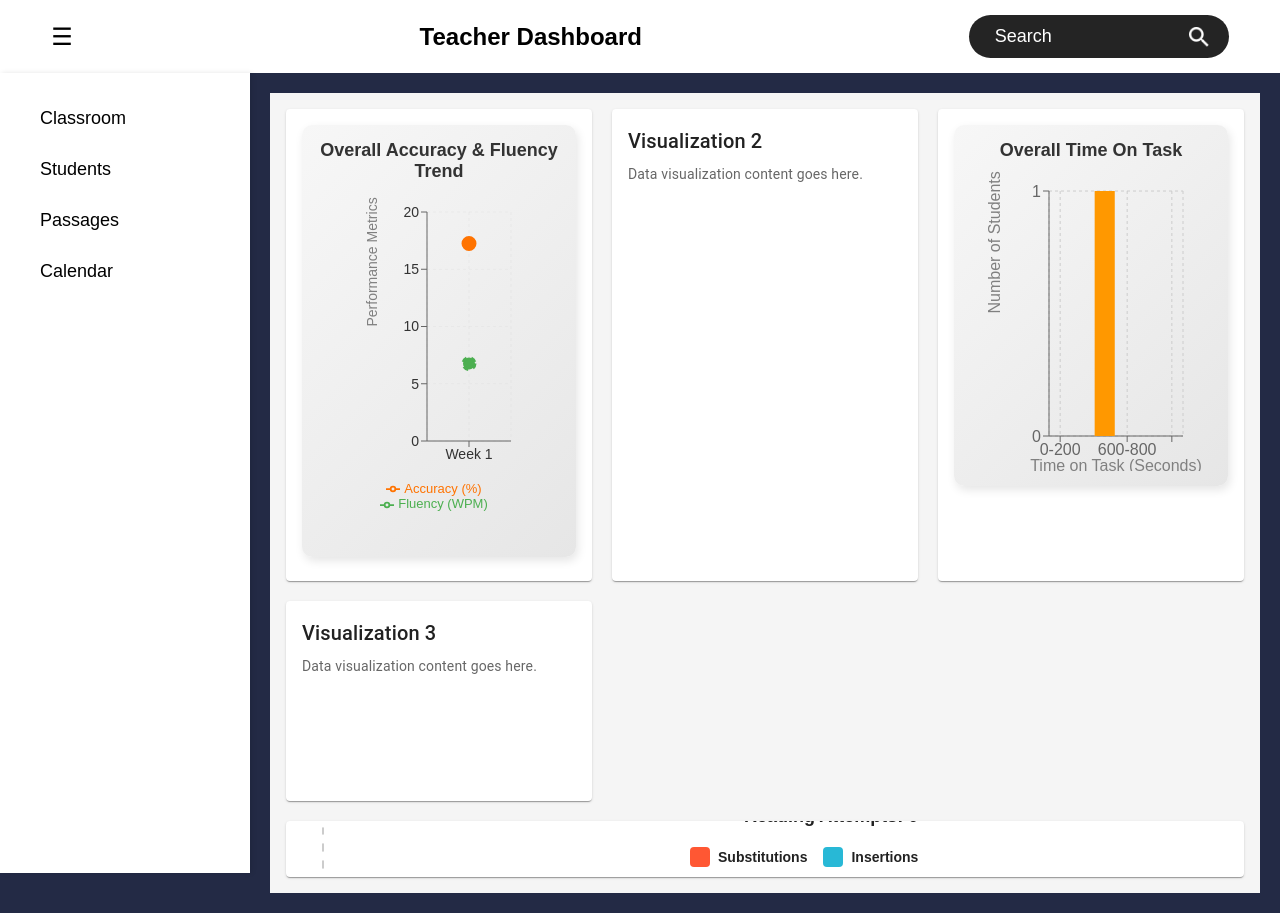
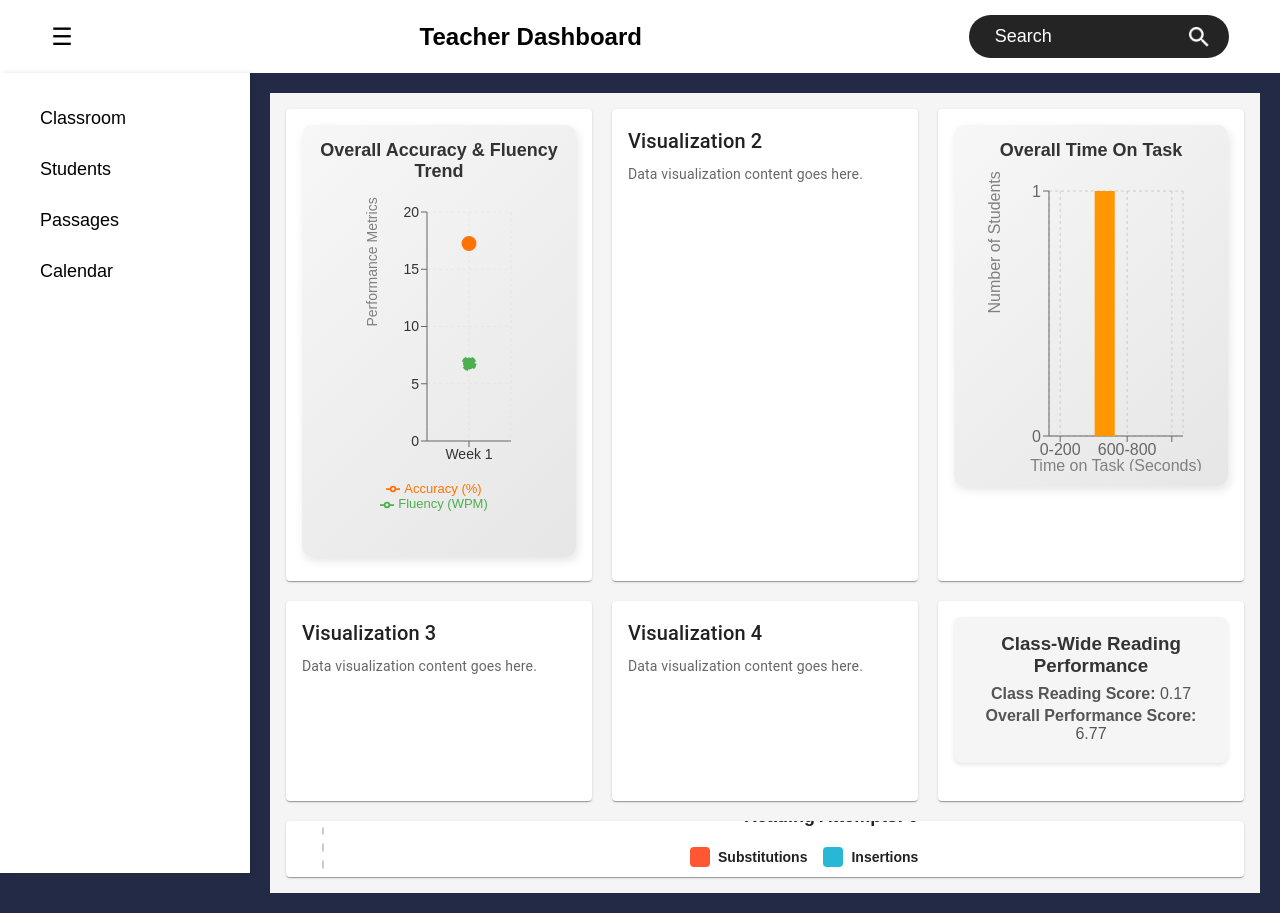
Before and after one commit to Data-Spasm/Visualization-Of-TC-Metrics, a React (Vite) app: page /classroom in a window 1280 px wide. Built offline with nearby package versions, Linux system fonts and the light colour scheme.

Commit message:
implementation of class-wide reading performance card where an algorithm was used to calculate the reading score and overall performance score

```diff
--- /dev/null
+++ b/src/components/textbase/ClassWideReadingPerformance.css
@@ -0,0 +1,18 @@
+.performance-card {
+    padding: 16px;
+    background-color: #f5f5f5;
+    border-radius: 8px;
+    box-shadow: 0 2px 4px rgba(0, 0, 0, 0.1);
+    text-align: center;
+  }
+
+  .performance-card h3 {
+    margin-bottom: 8px;
+    color: #333;
+  }
+
+  .performance-card p {
+    font-size: 16px;
+    color: #555;
+    margin: 4px 0;
+  }
--- /dev/null
+++ b/src/components/textbase/ClassWideReadingPerformance.jsx
@@ -0,0 +1,21 @@
+import React, { useState, useEffect } from "react";
+import calculateReadingScore from "../../utils/readingScore"; // FIXED IMPORT PATH
+import "./ClassWideReadingPerformance.css";
+
+const ClassWideReadingPerformance = ({ students }) => {
+  const [readingScores, setReadingScores] = useState({ classReadingScore: 0, overallPerformanceScore: 0 });
+
+  useEffect(() => {
+    setReadingScores(calculateReadingScore(students));
+  }, [students]);
+
+  return (
+    <div className="performance-card">
+      <h3>Class-Wide Reading Performance</h3>
+      <p><strong>Class Reading Score:</strong> {readingScores.classReadingScore}</p>
+      <p><strong>Overall Performance Score:</strong> {readingScores.overallPerformanceScore}</p>
+    </div>
+  );
+};
+
+export default ClassWideReadingPerformance;
--- /dev/null
+++ b/src/utils/readingScore.js
@@ -0,0 +1,20 @@
+const calculateReadingScore = (students) => {
+    if (!students || students.length === 0) return { classReadingScore: 0, overallPerformanceScore: 0 };
+
+    let totalAccuracy = 0, totalFluency = 0, count = 0;
+
+    students.forEach((student) => {
+      if (student.overallPerformance) {
+        totalAccuracy += student.overallPerformance.accuracy || 0;
+        totalFluency += student.overallPerformance.fluency || 0;
+        count++;
+      }
+    });
+
+    return {
+      classReadingScore: count > 0 ? (totalAccuracy / count).toFixed(2) : 0,
+      overallPerformanceScore: count > 0 ? (totalFluency / count).toFixed(2) : 0,
+    };
+  };
+
+  export default calculateReadingScore;
--- a/src/views/Classroom.jsx
+++ b/src/views/Classroom.jsx
@@ -3,9 +3,11 @@ import { Card, CardContent, Typography } from "@mui/material";
 import OverallAccuracyFluencyChart from "../components/linegraphs/OverallAccuracyFluencyChart";
 import ReadingProgressBar from "../components/progressbar/ReadingProgressBar";
 import TimeOnTaskChart from "../components/barcharts/TimeOnTaskChart";
+import ClassWideReadingPerformance from "../components/textbase/ClassWideReadingPerformance";
 import "./Classroom.css";
 
 const Classroom = ({ student }) => {
+  const [students, setStudents] = useState([]); // Added students state
   const [overallPerformanceData, setOverallPerformanceData] = useState([]);
   const [timeOnTaskData, setTimeOnTaskData] = useState([]);
 
@@ -17,19 +19,23 @@ const Classroom = ({ student }) => {
       });
 
       setTimeOnTaskData([{ name: student.username, timeOnTask: student.overallPerformance.timeOnTask }]);
+
+      // Update students state to include the current student (if not already present)
+      setStudents((prevStudents) => {
+        const exists = prevStudents.some((s) => s.username === student.username);
+        return exists ? prevStudents : [...prevStudents, student];
+      });
     }
   }, [student]);
 
   return (
     <div className="classroom">
-      {/* Top Grid with 3 Visualization Cards */}
       <div className="grid-container">
         <Card className="card">
           <CardContent>
             <OverallAccuracyFluencyChart data={overallPerformanceData} />
           </CardContent>
         </Card>
-
 
         <Card className="card">
           <CardContent>
@@ -48,7 +54,6 @@ const Classroom = ({ student }) => {
           </CardContent>
         </Card>
 
-
         <Card className="card">
           <CardContent>
             <Typography gutterBottom variant="h6" component="div">
@@ -59,9 +64,27 @@ const Classroom = ({ student }) => {
             </Typography>
           </CardContent>
         </Card>
+
+        <Card className="card">
+          <CardContent>
+            <Typography gutterBottom variant="h6" component="div">
+              Visualization 4
+            </Typography>
+            <Typography variant="body2" sx={{ color: "text.secondary" }}>
+              Data visualization content goes here.
+            </Typography>
+          </CardContent>
+        </Card>
+
+        {/* Class Wide Reading Performance Card */}
+        <Card className="card">
+          <CardContent>
+            <ClassWideReadingPerformance students={students} />
+          </CardContent>
+        </Card>
       </div>
 
-      {/* Bottom Card: Progress Bar on Left, Reading Attempts on Right */}
+      {/* Bottom Card: Progress Bar */}
       <Card className="long-card">
         <CardContent className="long-card-content">
           <Typography gutterBottom variant="h6" component="div">
```
